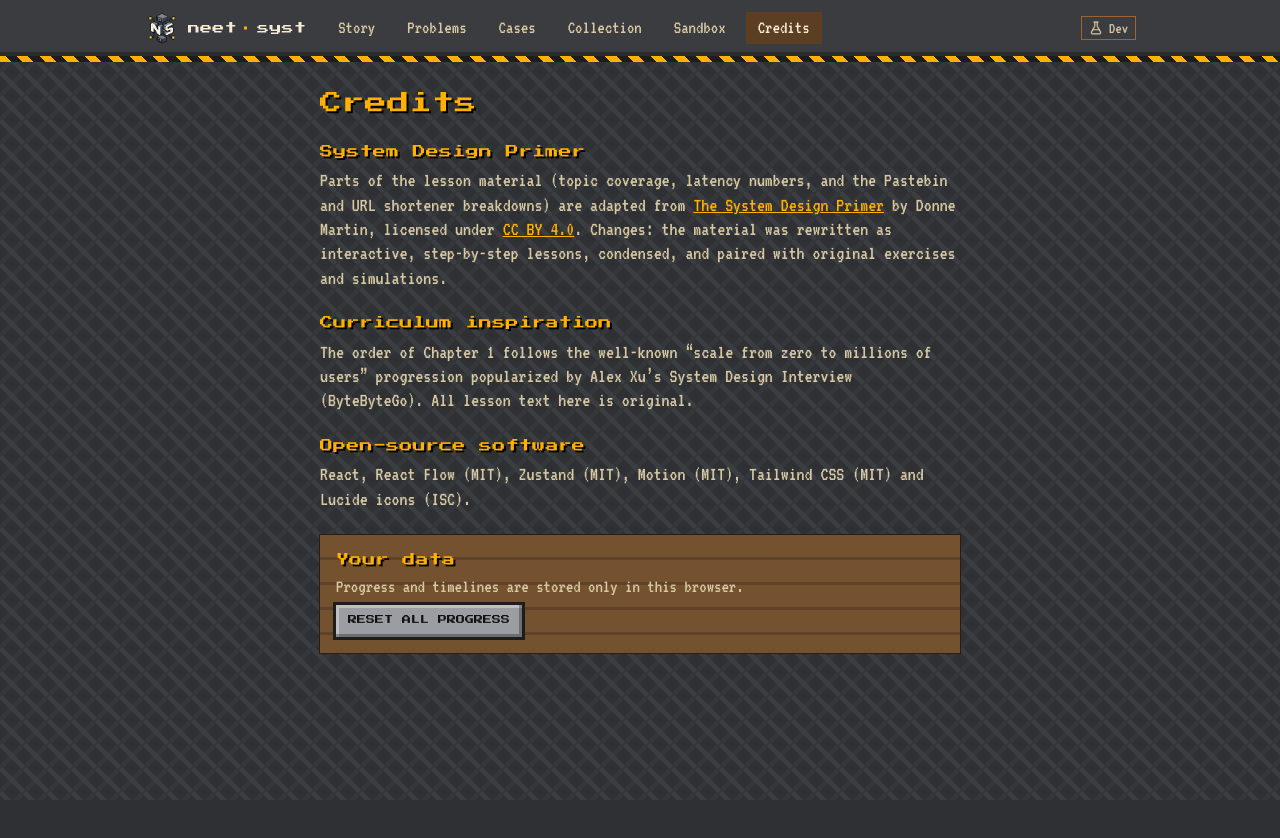
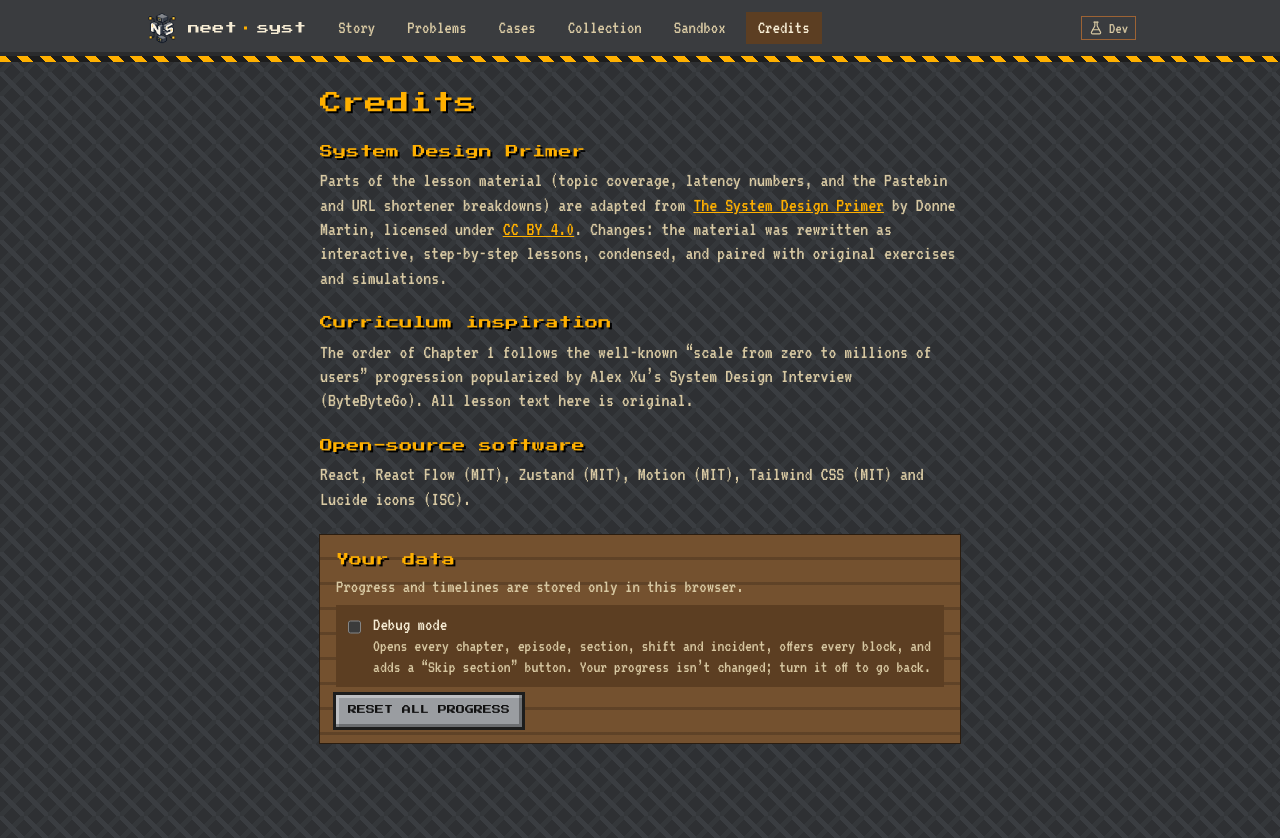
Before and after one commit to kaandesu/neet-syst, a React (Vite) app in the folder web/: page /credits in a window 1280 px wide. Before the commit the page ends 800 px from the top, so only its background shows below. Built offline with nearby package versions, Linux system fonts and the light colour scheme.

Commit message:
feat(credits): debug mode switch that opens every stage

```diff
--- a/web/src/app/CreditsPage.tsx
+++ b/web/src/app/CreditsPage.tsx
@@ -4,6 +4,8 @@
 
 export function CreditsPage() {
   const reset = useProgress((s) => s.resetProgress)
+  const devMode = useProgress((s) => s.devMode)
+  const setDevMode = useProgress((s) => s.setDevMode)
   return (
     <div className="min-h-full">
       <AppHeader />
@@ -37,6 +39,15 @@
         <section className="space-y-2 rounded-2xl bg-surface p-4 ring-1 ring-line">
           <h2 className="font-bold">Your data</h2>
           <p className="text-sm text-muted">Progress and timelines are stored only in this browser.</p>
+          <label className="flex cursor-pointer items-start gap-3 rounded-xl bg-surface-2 px-3 py-2.5">
+            <input type="checkbox" checked={devMode} onChange={(e) => setDevMode(e.target.checked)} className="mt-1 h-4 w-4 accent-[var(--accent)]" />
+            <span>
+              <span className="block text-sm font-bold">Debug mode</span>
+              <span className="block text-[13px] text-muted">
+                Opens every chapter, episode, section, shift and incident, offers every block, and adds a “Skip section” button. Your progress isn’t changed; turn it off to go back.
+              </span>
+            </span>
+          </label>
           <Button
             variant="secondary"
             size="sm"
```
